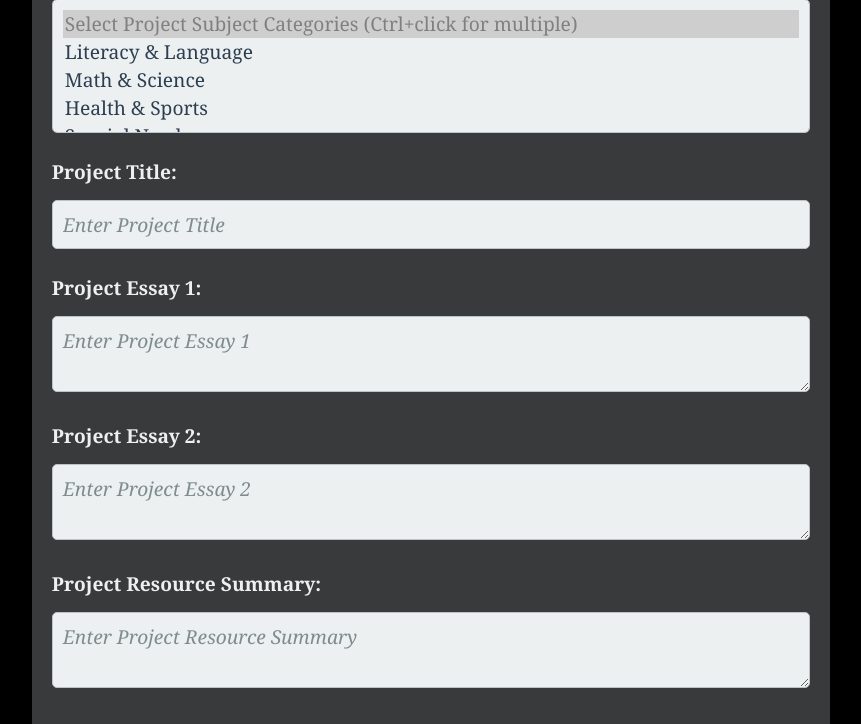
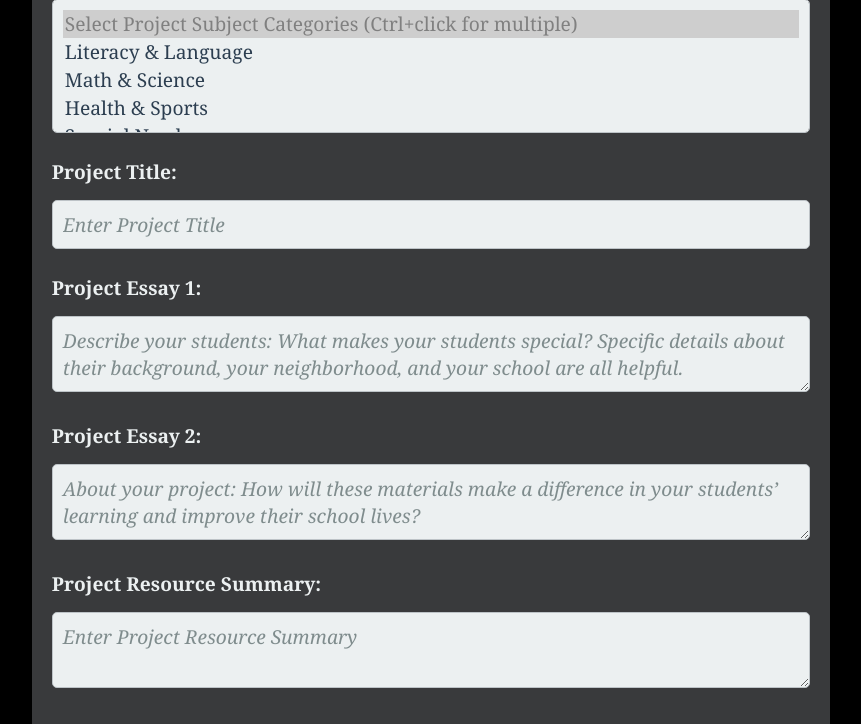
Before and after one commit to iraban-dutta/donor-choose-application-screening, a Flask app: page / in a window 1280 px wide. Shown: the part 534-1258 px from the top of the page, without its empty margins (209-1070 px from the left). Run offline with Flask 3, Linux system fonts and the light colour scheme; parts of the project's set-up code (start-up, migrations or seed data) failed here and were passed over.

Commit message:
Modified index.html

```diff
--- a/templates/index.html
+++ b/templates/index.html
@@ -109,10 +109,10 @@
         <input type="text" id="project_title" name="project_title" placeholder="Enter Project Title" required><br>
 
         <label for="project_essay_1">Project Essay 1:</label>
-        <textarea id="project_essay_1" name="project_essay_1" placeholder="Enter Project Essay 1" required></textarea><br>
+        <textarea id="project_essay_1" name="project_essay_1" placeholder="Describe your students: What makes your students special? Specific details about their background, your neighborhood, and your school are all helpful." required></textarea><br>
 
         <label for="project_essay_2">Project Essay 2:</label>
-        <textarea id="project_essay_2" name="project_essay_2" placeholder="Enter Project Essay 2" required></textarea><br>
+        <textarea id="project_essay_2" name="project_essay_2" placeholder="About your project: How will these materials make a difference in your students’ learning and improve their school lives?" required></textarea><br>
 
         <label for="project_resource_summary">Project Resource Summary:</label>
         <textarea id="project_resource_summary" name="project_resource_summary" placeholder="Enter Project Resource Summary" required></textarea><br>
```
